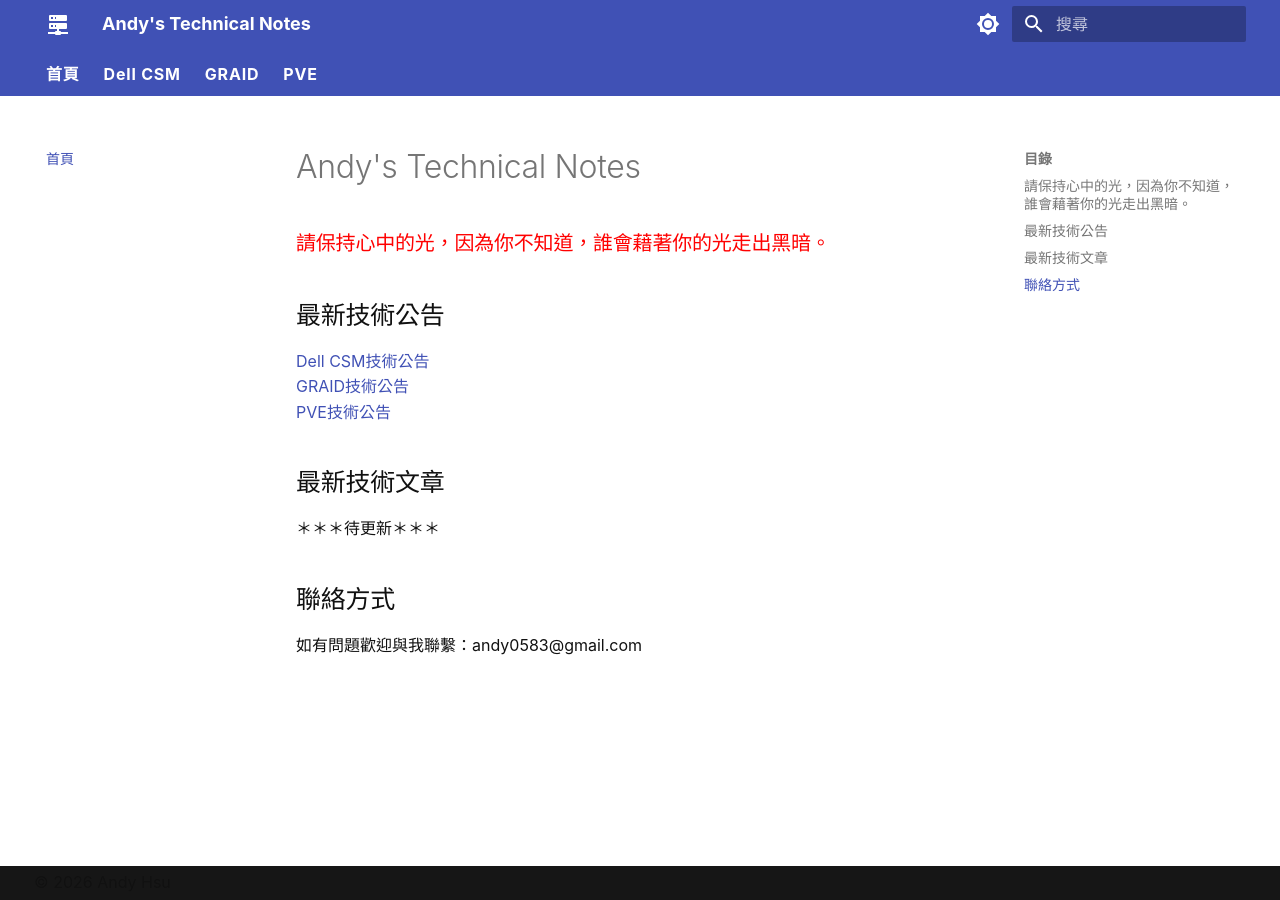
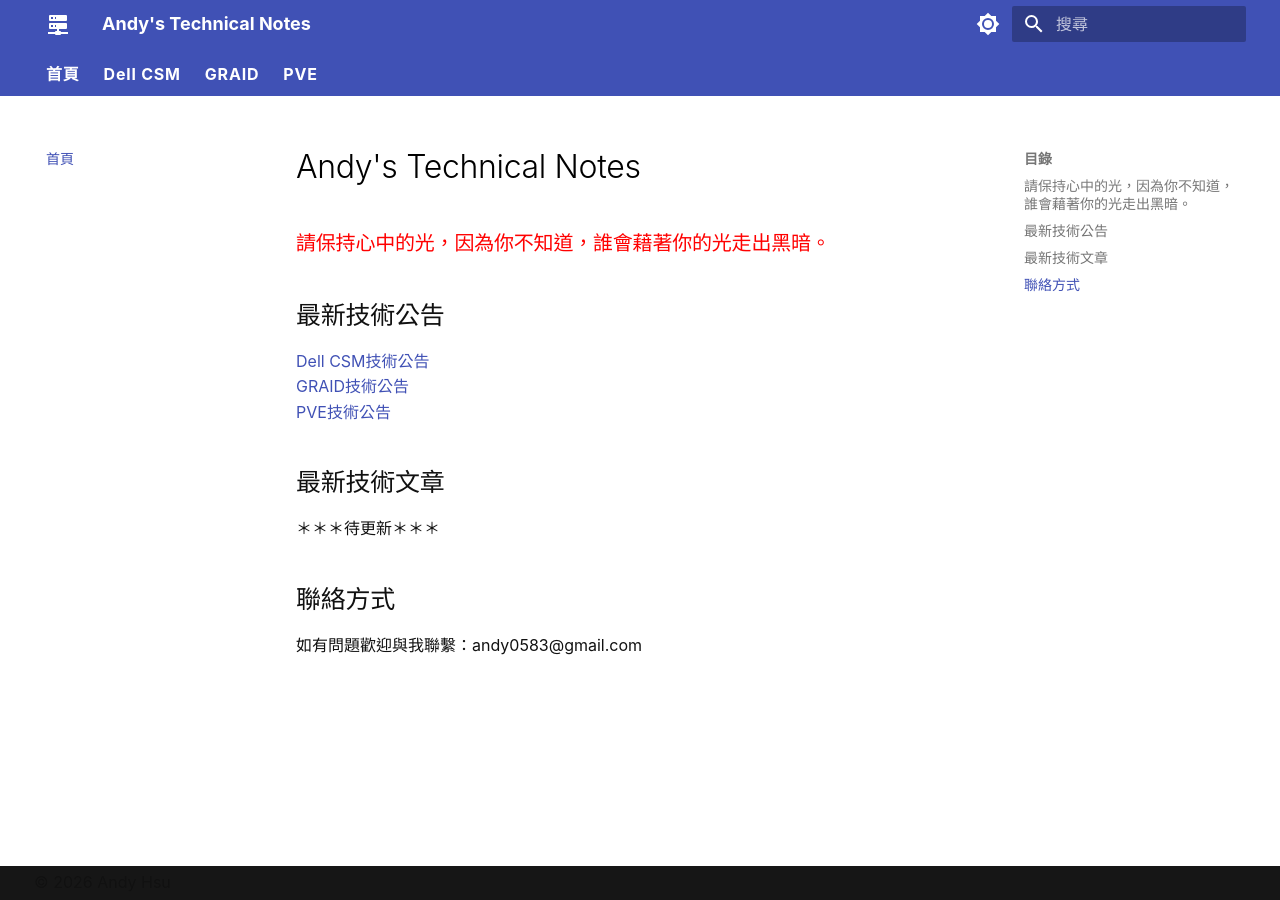
Before and after one commit to Andy0583/Metaage, an MkDocs documentation site: the page built from docs/index.md, in a window 1280 px wide. Built offline with MkDocs 1.6.1 and Material for MkDocs 9.7.7, drawn with Linux system fonts in a browser that asks for light colours.

Commit message:
Update index.md

```diff
--- a/docs/index.md
+++ b/docs/index.md
@@ -1,4 +1,4 @@
-# Andy's Technical Notes
+# <font color="black">Andy's Technical Notes</font>
 ### <font color=#FF0000> 請保持心中的光，因為你不知道，誰會藉著你的光走出黑暗。</font>
 
 ## 最新技術公告
```
